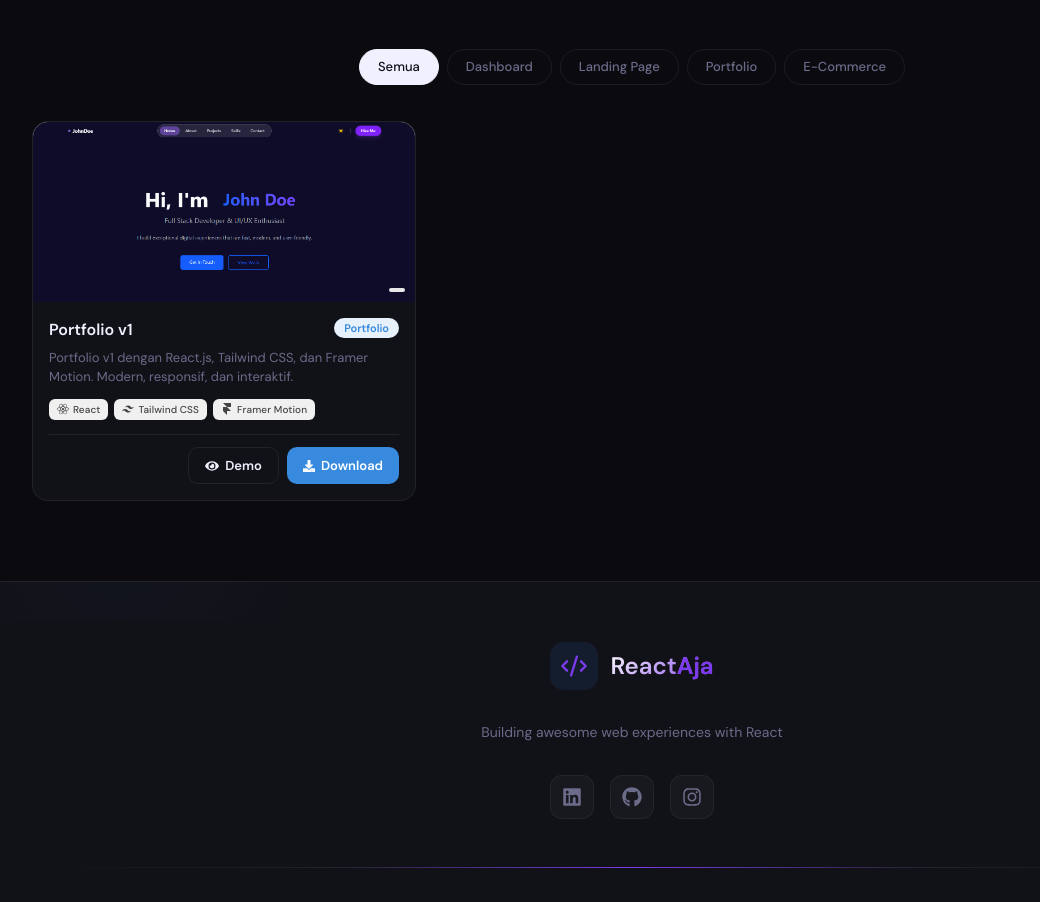
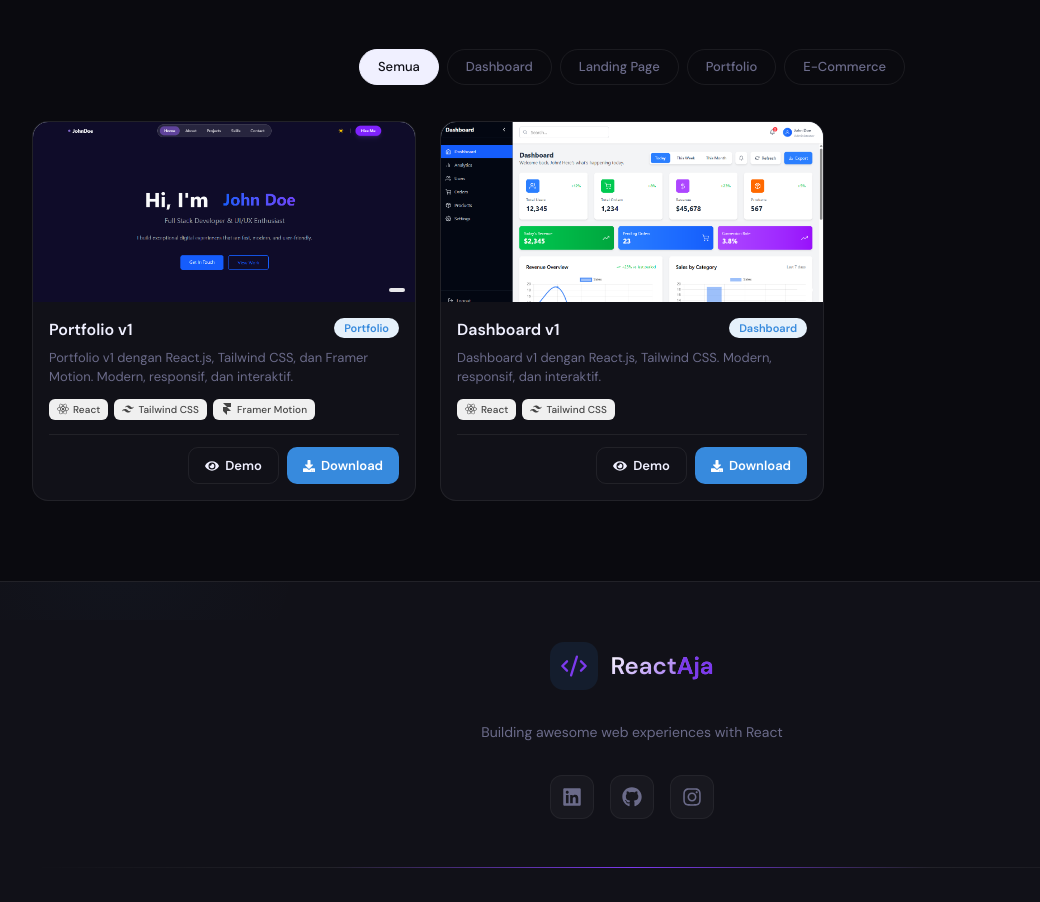
Before and after one commit to amirsr43/react-aja, a React (Vite) app: page / in a window 1280 px wide. Shown: the part 1068-1970 px from the top of the page, without its empty margins (8-1048 px from the left). Built offline with nearby package versions, Linux system fonts and the light colour scheme.

Commit message:
updated-dasboardv1

```diff
--- a/src/components/TemplatesSection.jsx
+++ b/src/components/TemplatesSection.jsx
@@ -29,6 +29,7 @@ import {
 } from "react-icons/fa";
 import { SiTailwindcss, SiFramer, SiTypescript, SiNextdotjs, SiVuedotjs, SiFirebase, SiMongodb, SiExpress, SiPostgresql, SiGraphql } from "react-icons/si";
 import portfolioV1Img from "../assets/portfolio_v1.png";
+import dashboardV1Img from "../assets/dashboard_v1.png";
 
 const templates = [
   {
@@ -42,6 +43,20 @@ const templates = [
     downloadUrl: "https://github.com/amirsr43/portofolio_v1/archive/refs/heads/main.zip",
     demoUrl: "https://portofv1.netlify.app/",
     techStack: ["React", "Tailwind CSS", "Framer Motion"],
+    // size: "2.4 MB",
+    // version: "v2.1.0",
+  },
+  {
+    id: 2,
+    name: "Dashboard v1",
+    category: "Dashboard",
+    color: "#E6F1FB",
+    accent: "#378ADD",
+    image: dashboardV1Img,
+    description: "Dashboard v1 dengan React.js, Tailwind CSS. Modern, responsif, dan interaktif.",
+    downloadUrl: "https://github.com/amirsr43/dashboard_v1/archive/refs/heads/main.zip",
+    demoUrl: "https://dashbv1.netlify.app/",
+    techStack: ["React", "Tailwind CSS"],
     // size: "2.4 MB",
     // version: "v2.1.0",
   },
```
Also changed, not shown: src/assets/dashboard_v1.png (added).
